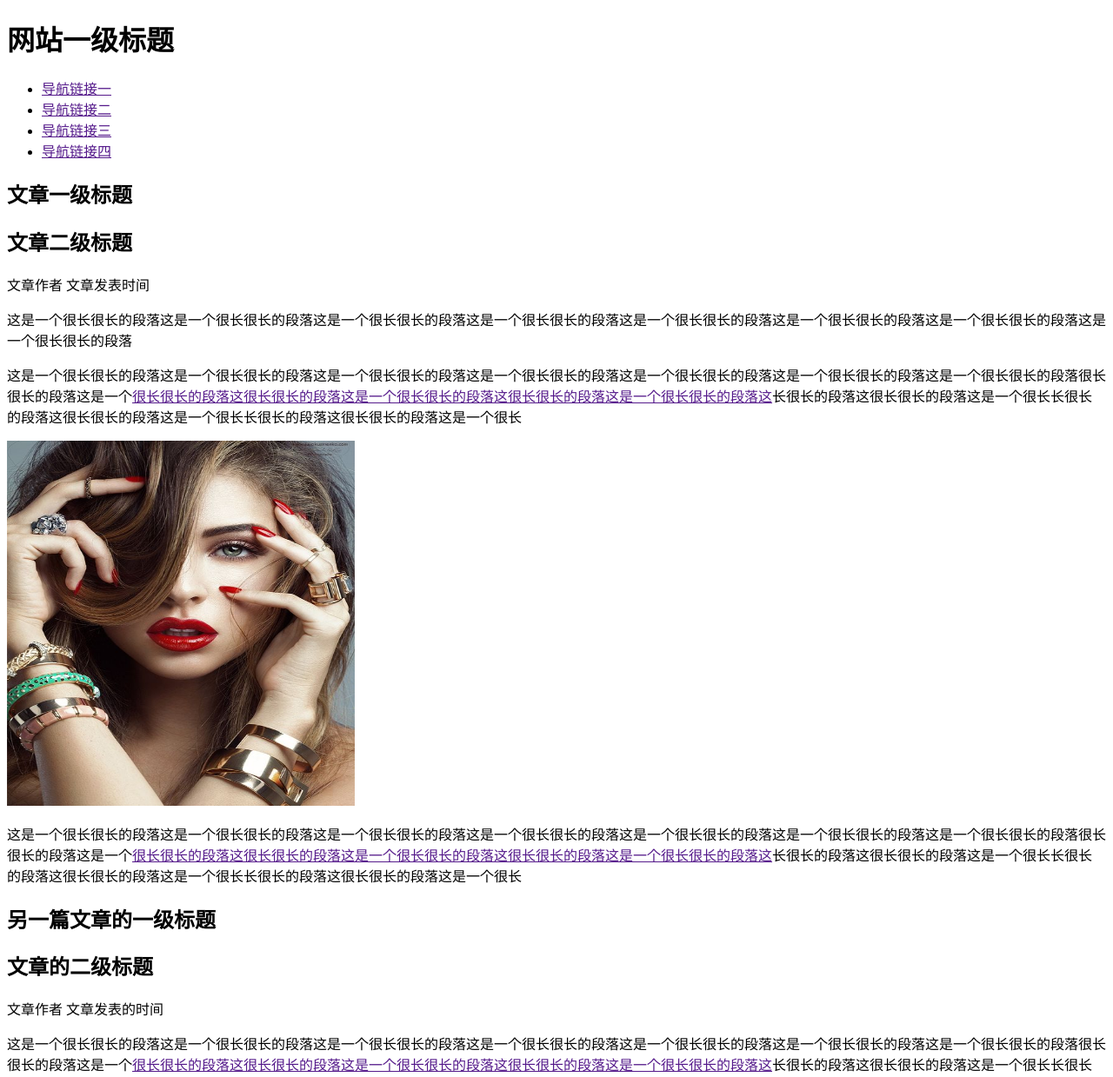
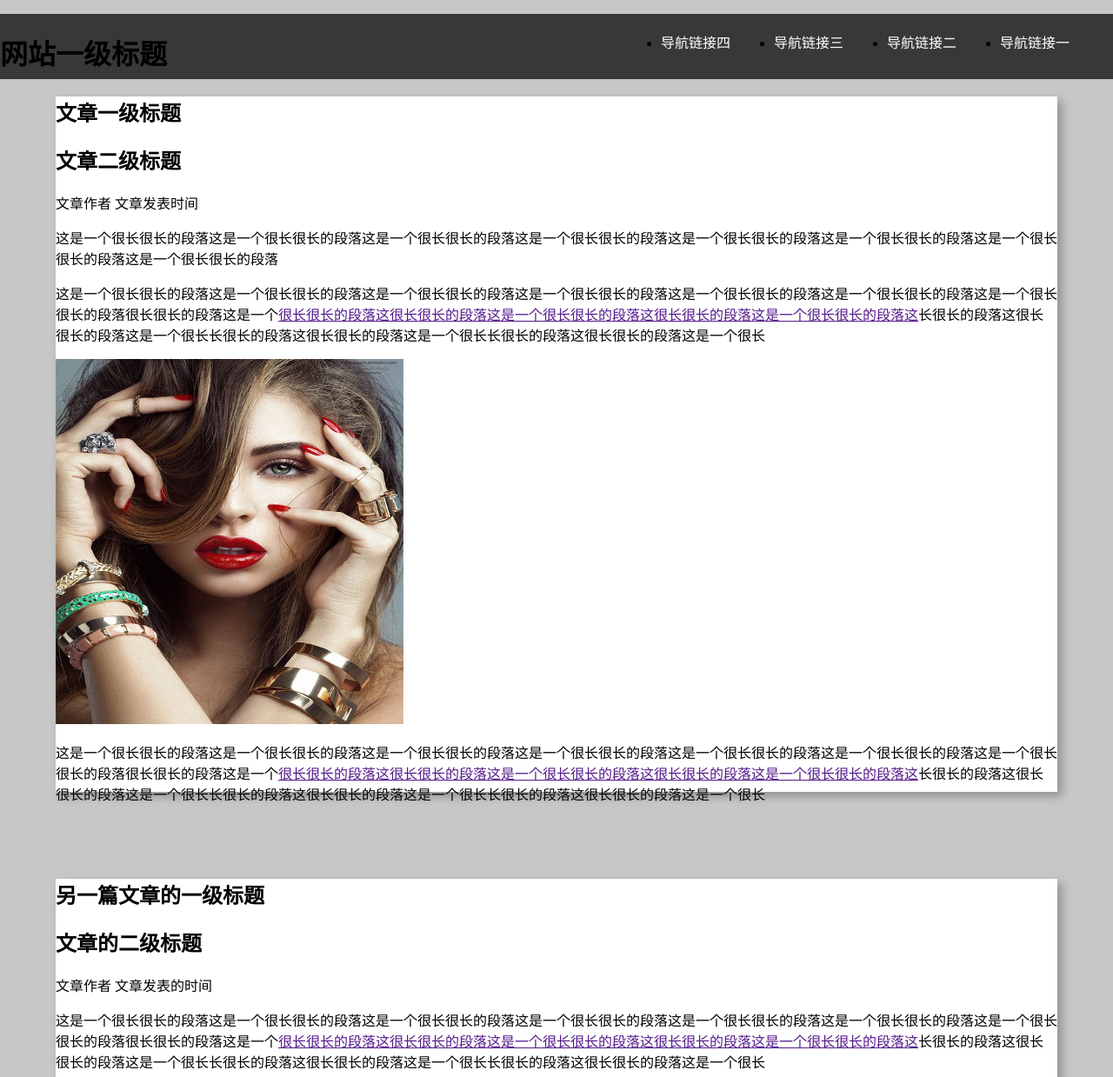
Before and after one commit to yrytiannuo/web, a plain HTML site: page web练习1/练习.html in a window 1280 px wide. Shown: the top 1239 px of the page at 87% size. Drawn offline with Linux system fonts and the light colour scheme.

Commit message:
百度前端练习

```diff
--- /dev/null
+++ b/web练习1/css/style.css
@@ -0,0 +1,46 @@
+body{
+	margin:0 auto;
+	background-color: #c8c7c7;
+}
+.biaoti1{
+	width:100%;
+	height: 75px;
+	background-color: #3a3737;
+}
+.biaoti1 h1{
+	float:left;
+}
+.biaoti1 li{
+	float:right;
+	margin-right: 50px;
+	margin-top:20px;
+}
+.biaoti1 a{
+	color:white;
+	text-decoration:none;
+}
+.wenbiao{
+	width:90%;
+	height: 800px;
+	margin:0 auto;
+	background-color: #ffffff;
+	box-shadow:5px 5px 10px #909090;
+}
+.wenbiao1{
+	width:90%;
+	height: 800px;
+	margin:0 auto;
+	margin-top:100px;
+	background-color: #ffffff;
+	box-shadow:5px 5px 10px #909090;
+}
+.tupian{
+	width: 90%;
+	height:4850px;
+	margin:0 auto;
+	background-color: white;
+}
+.tupian img{
+	margin-left:50px;
+	border:solid 10px green;
+}
```
Also changed, not shown: web练习1/练习.html (renamed from web3/yu.html, +2 -3 lines), web练习1/images/1.jpg (added).
